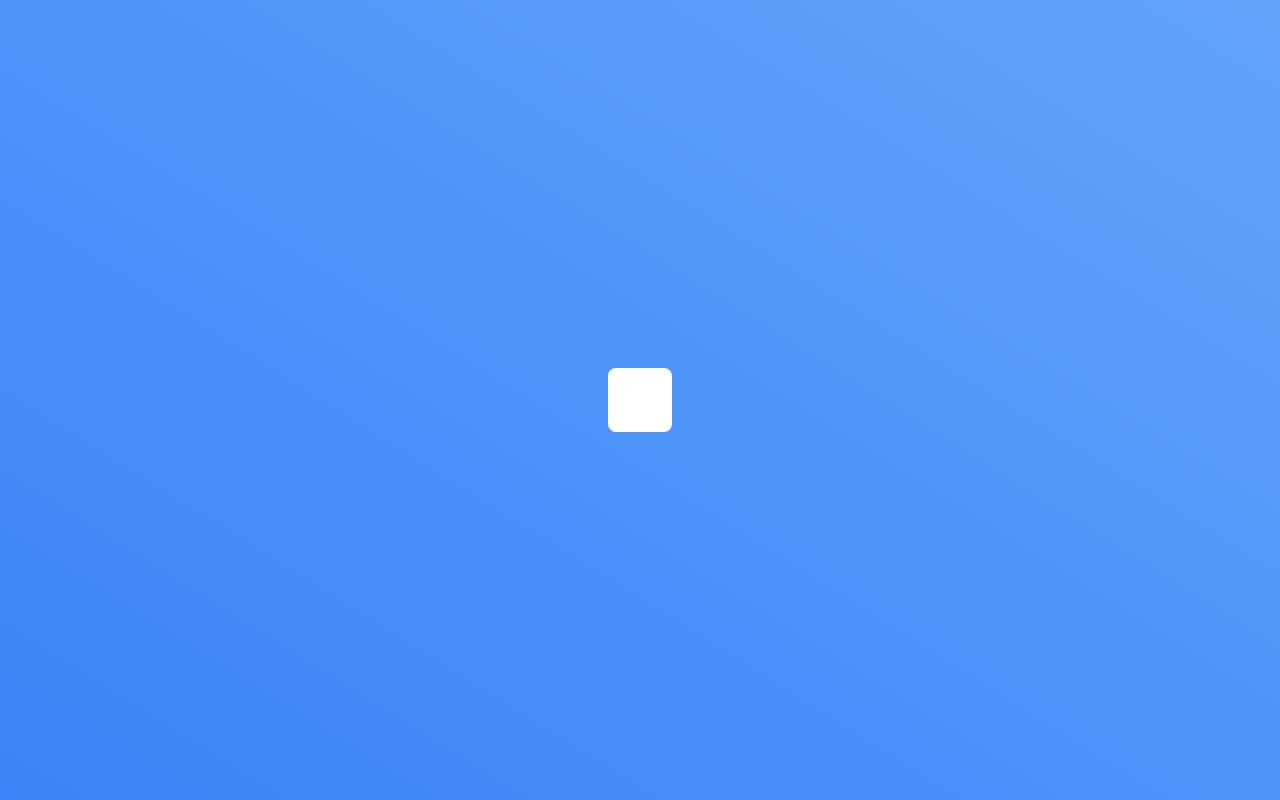
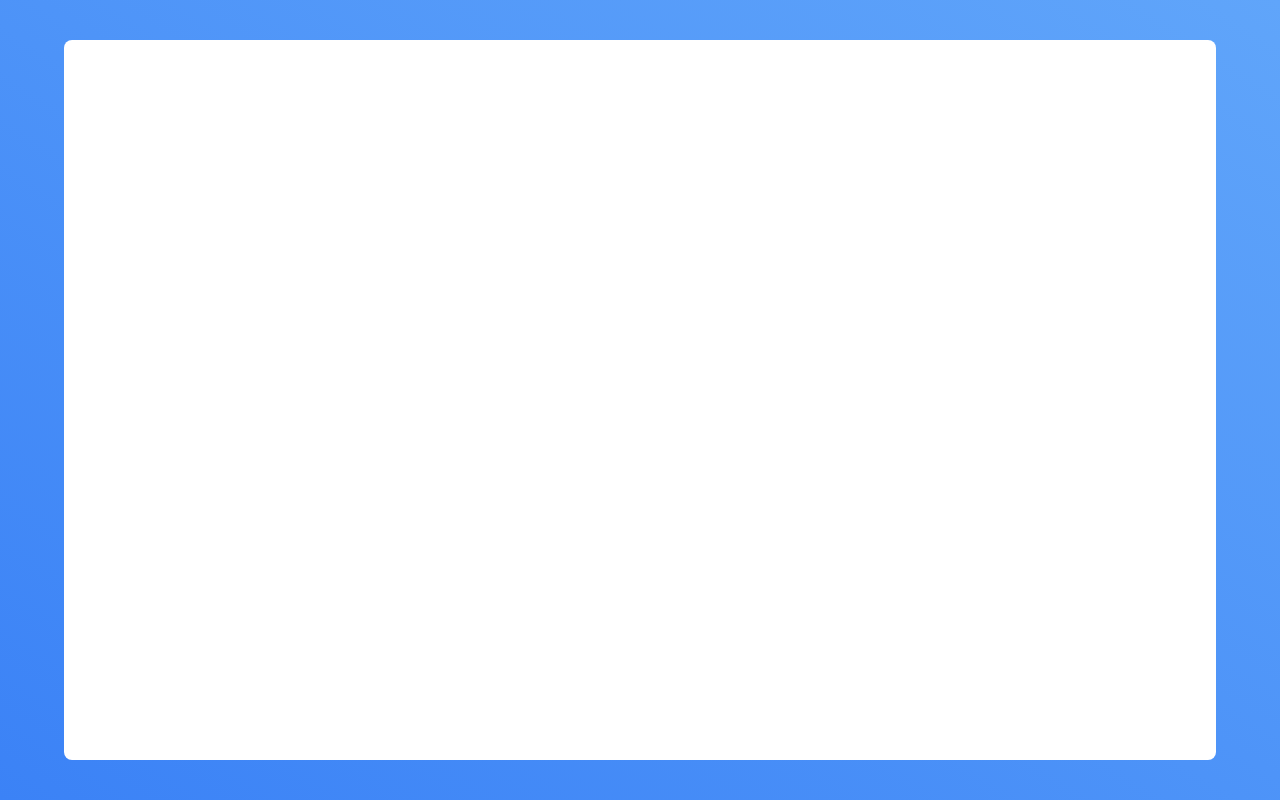
Before and after one commit to iftekhs/wave, a React (Create React App) app: page / in a window 1280 px wide. Built offline with nearby package versions, Linux system fonts and the light colour scheme.

Commit message:
basic layout styling of chatbox completed

```diff
--- /dev/null
+++ b/src/Pages/Home/Home.css
@@ -0,0 +1,6 @@
+.chatbox {
+  display: grid;
+  grid-template-columns: 1fr 3fr;
+  width: 90vw;
+  height: 90vh;
+}
--- a/src/Pages/Home/Home.js
+++ b/src/Pages/Home/Home.js
@@ -1,10 +1,14 @@
 import React from 'react';
+import './Home.css';
 
 const Home = () => {
   return (
     <section>
-      <div className="mh-100 bg-gradient-to-bl from-blue-400 to-blue-500 flex items-center justify-center">
-        <div className="chatbox p-8 bg-white rounded-lg"></div>
+      <div className="mh-100 bg-gradient-to-bl from-blue-400 to-blue-500 flex items-center justify-center px-2">
+        <div className="chatbox bg-white rounded-lg grid overflow-hidden">
+          <div className="chatbox-left"></div>
+          <div className="chatbox-right"></div>
+        </div>
       </div>
     </section>
   );
--- a/src/Pages/Login/Login.js
+++ b/src/Pages/Login/Login.js
@@ -1,7 +1,10 @@
 import React from 'react';
 
 const Login = () => {
-  return <section></section>;
+  return <section>
+
+
+  </section>;
 };
 
 export default Login;
```
